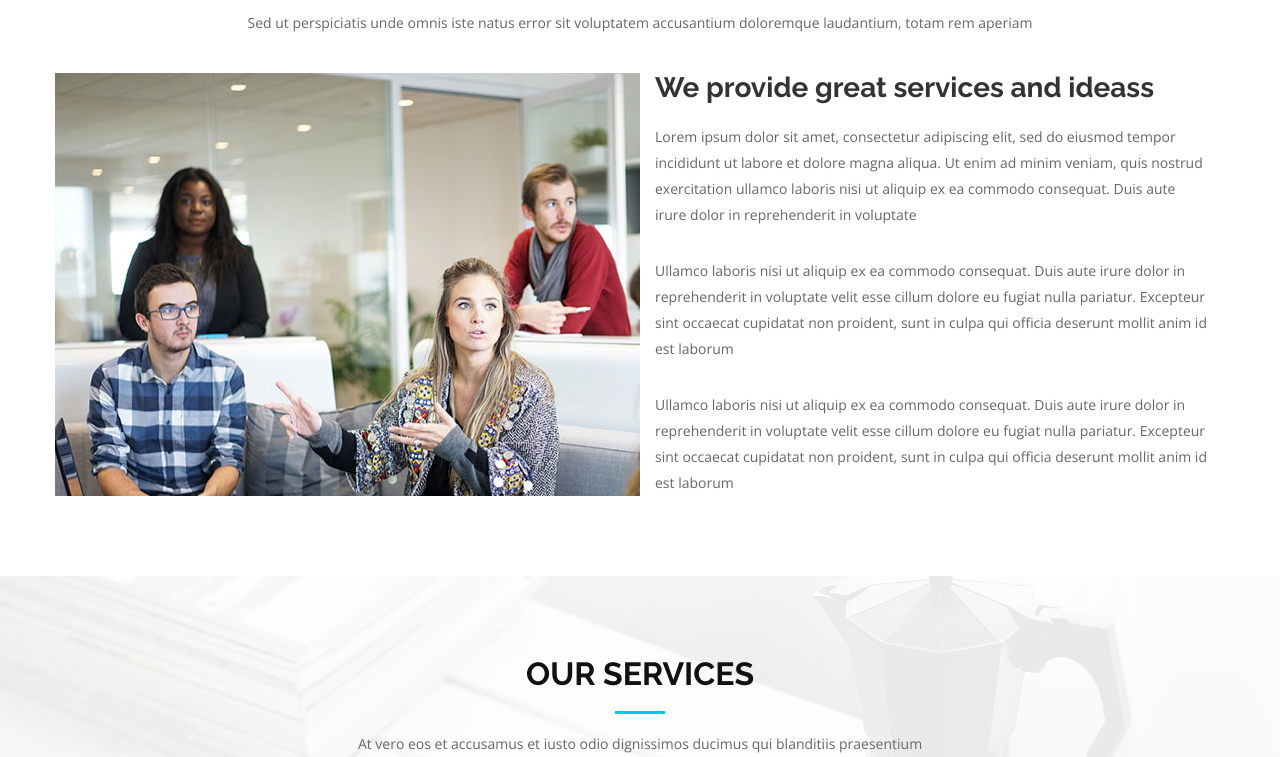
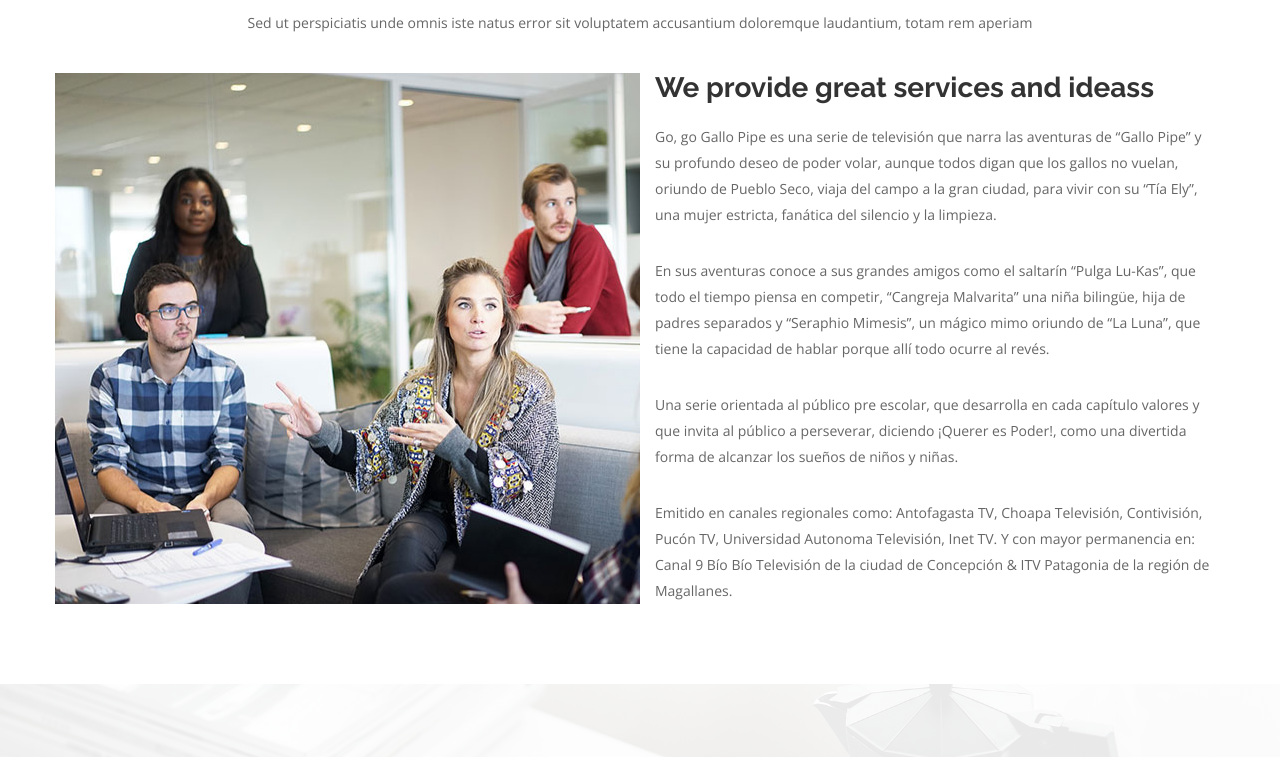
Before and after one commit to KennySeen00/KennySeen00.github.io, a plain HTML site: page index.html in a window 1280 px wide. Shown: the part 1040-1797 px from the top of the page. Drawn offline with nearby package versions, Linux system fonts and the light colour scheme.

```diff
--- a/css/style.css
+++ b/css/style.css
@@ -479,6 +479,7 @@
 
 #about .about-container {
   background: url(../img/about-img.jpg) left top no-repeat;
+  /* gallodesc es la foto */
 }
 
 #about .about-content {
--- a/index.html
+++ b/index.html
@@ -125,16 +125,16 @@
         <div class="col-md-6 col-md-push-6 about-content">
           <h2 class="about-title">We provide great services and ideass</h2>
           <p class="about-text">
-            Lorem ipsum dolor sit amet, consectetur adipiscing elit, sed do eiusmod tempor incididunt ut labore et dolore magna aliqua. Ut enim ad minim veniam, quis nostrud exercitation ullamco laboris nisi ut aliquip ex ea commodo consequat. Duis aute irure dolor
-            in reprehenderit in voluptate
+            Go, go Gallo Pipe es una serie de televisión que narra las aventuras de “Gallo Pipe” y su profundo deseo de poder volar, aunque todos digan que los gallos no vuelan, oriundo de Pueblo Seco, viaja del campo a la gran ciudad, para vivir con su “Tía Ely”, una mujer estricta, fanática del silencio y la limpieza.
           </p>
           <p class="about-text">
-            Ullamco laboris nisi ut aliquip ex ea commodo consequat. Duis aute irure dolor in reprehenderit in voluptate velit esse cillum dolore eu fugiat nulla pariatur. Excepteur sint occaecat cupidatat non proident, sunt in culpa qui officia deserunt mollit anim
-            id est laborum
+            En sus aventuras conoce a sus grandes amigos como el saltarín “Pulga Lu-Kas”, que todo el tiempo piensa en competir, “Cangreja Malvarita” una niña bilingüe, hija de padres separados y “Seraphio Mimesis”, un mágico mimo oriundo de “La Luna”, que tiene la capacidad de hablar porque allí todo ocurre al revés.
           </p>
           <p class="about-text">
-            Ullamco laboris nisi ut aliquip ex ea commodo consequat. Duis aute irure dolor in reprehenderit in voluptate velit esse cillum dolore eu fugiat nulla pariatur. Excepteur sint occaecat cupidatat non proident, sunt in culpa qui officia deserunt mollit anim
-            id est laborum
+            Una serie orientada al público pre escolar, que desarrolla en cada capítulo valores y que invita al público a perseverar, diciendo ¡Querer es Poder!, como una divertida forma de alcanzar los sueños de niños y niñas.
+          </p>
+          <p class="about-text">
+            Emitido en canales regionales como: Antofagasta TV, Choapa Televisión, Contivisión, Pucón TV, Universidad Autonoma Televisión, Inet TV. Y con mayor permanencia en: Canal 9 Bío Bío Televisión de la ciudad de Concepción & ITV Patagonia de la región de Magallanes.
           </p>
         </div>
       </div>
```
Also changed, not shown: img/gallodesc.jpg (added).
